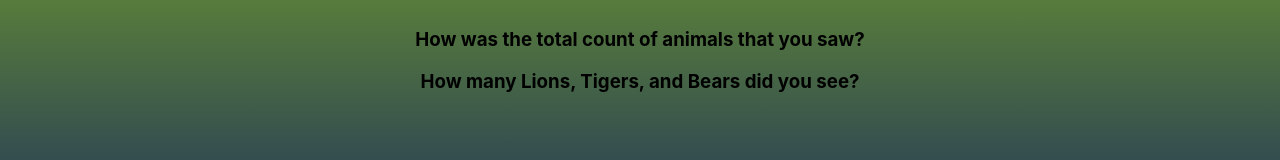
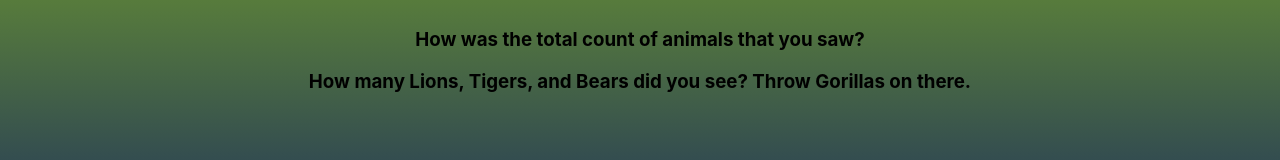
Before and after one commit to StPeteFrank/my-api-react-app, a React (Create React App) app: page / in a window 1280 px wide. Shown: the part 439-599 px from the top of the page. Built offline with nearby package versions, Linux system fonts and the light colour scheme; no server answers.

Commit message:
Rewrite changes.

```diff
--- a/src/App.js
+++ b/src/App.js
@@ -9,8 +9,8 @@ class App extends Component {
     this.state = {
       animals: [],
       jungle: [],
-      desert: [],
-      deleteDesert: []
+      desert: []
+      // deleteDesert: []
     }
   }
 
@@ -41,7 +41,9 @@ class App extends Component {
         })
       })
     axios
-      .get('https://localhost:5001/api/animals/totalcount/lions/tigers/bears')
+      .get(
+        'https://localhost:5001/api/animals/totalcount/lions/tigers/bears/gorillas'
+      )
       .then(response => {
         this.setState({
           totalcounteach: response.data
@@ -80,7 +82,10 @@ class App extends Component {
         </div>
         <h3>How was the total count of animals that you saw?</h3>
         <p>{this.state.totalcount}</p>
-        <h3>How many Lions, Tigers, and Bears did you see?</h3>
+        <h3>
+          How many Lions, Tigers, and Bears did you see? Throw Gorillas on
+          there.
+        </h3>
         <p>{this.state.totalcounteach}</p>
       </div>
     )
@@ -92,13 +97,3 @@ export default App
 // .then(json => {
 //   console.log(json)
 // }
-
-//  //Add all the CountOfTimesSeen and get a total number of animals seen
-//  var totalanimalsseen = db.SeenAnimals.Sum(seenanimal => seenanimal.CountOfTimesSeen);
-//  Console.WriteLine(totalanimalsseen);
-
-//  db.SaveChanges();
-
-//  //Get the CountOfTimesSeen of lions, tigers and bears
-//  var totalofeachanimalseen = db.SeenAnimals.Where(seenanimal => seenanimal.Species == "Lions" || seenanimal.Species == "Tigers" || seenanimal.Species == "Bears" || seenanimal.Species == "Gorilla").Sum(seenanimal => seenanimal.CountOfTimesSeen);
-//  Console.WriteLine(totalofeachanimalseen);
```
